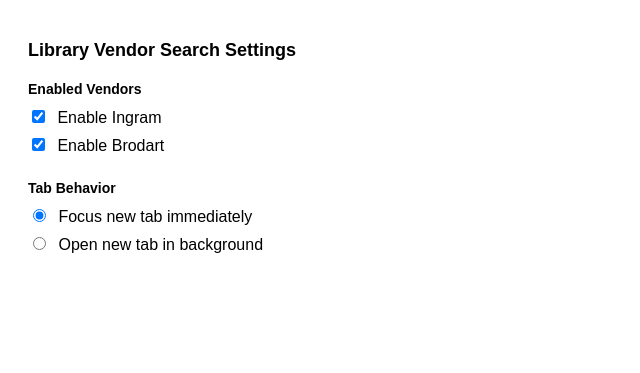
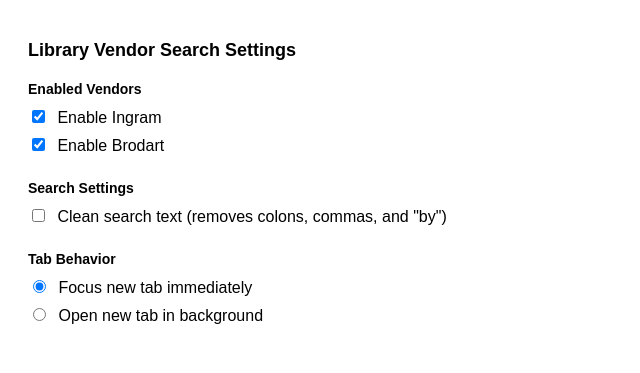
Before and after one commit to blubrd92/libraryvendorsearch, a browser extension: page library_vendor_search/options.html in a window 1280 px wide. Shown: the whole page, without its empty margins (0-640 px from the left). Drawn offline with Linux system fonts and the light colour scheme.

Commit message:
Update options.html

```diff
--- a/library_vendor_search/options.html
+++ b/library_vendor_search/options.html
@@ -52,6 +52,14 @@
   </div>
 
   <div class="section">
+    <h2>Search Settings</h2>
+    <label>
+      <input type="checkbox" id="sanitizeSearch">
+      Clean search text (removes colons, commas, and "by")
+    </label>
+  </div>
+
+  <div class="section">
     <h2>Tab Behavior</h2>
     <label>
       <input type="radio" name="tabFocus" id="focusTab" value="focus" checked>
```
